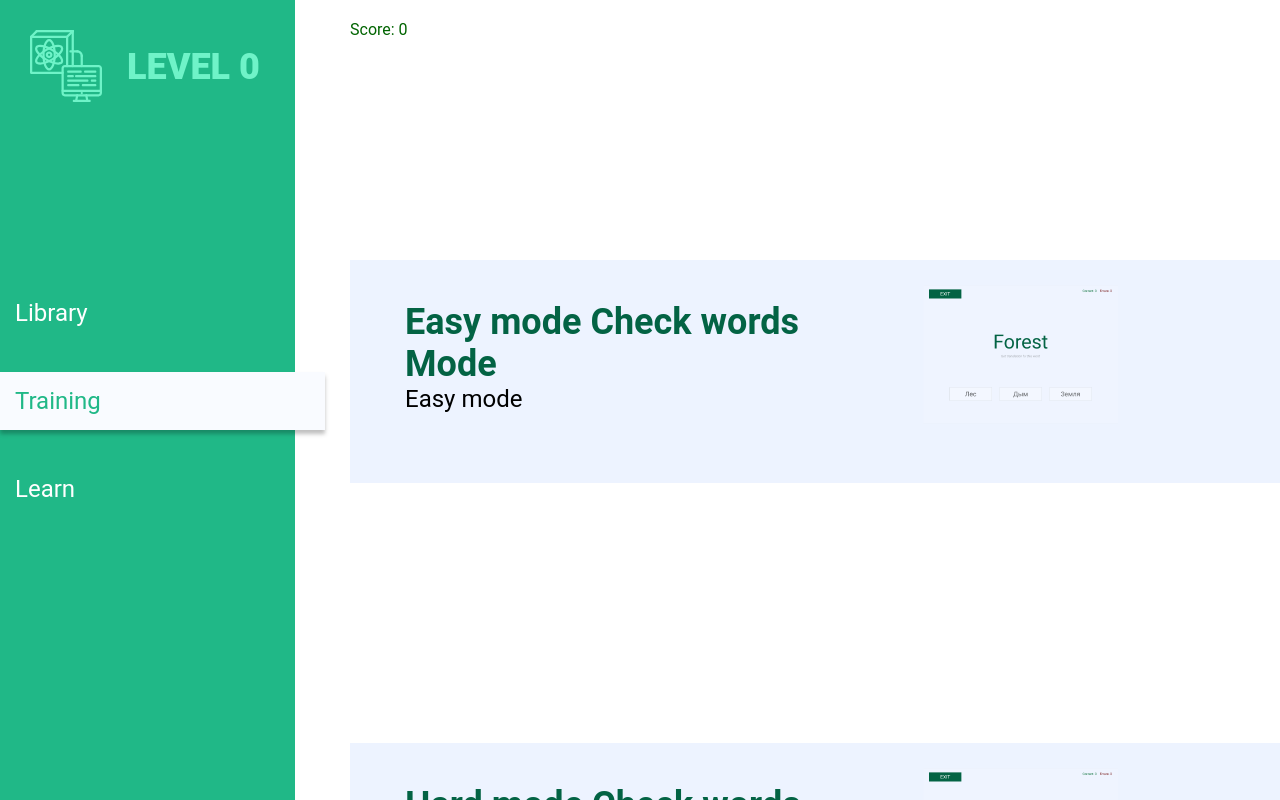
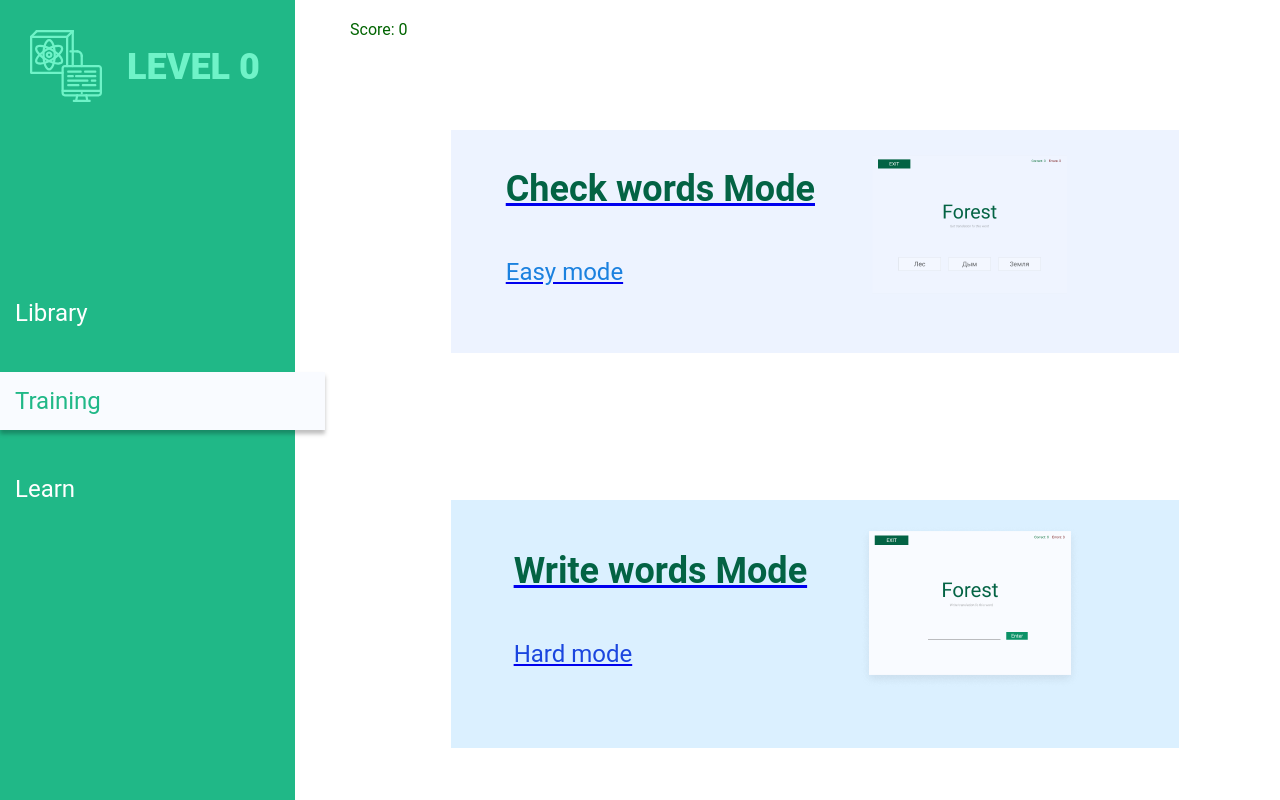
Before and after one commit to Slv97/English_APP-on-React, a React (Create React App) app in the folder english-learn/: page /training in a window 1280 px wide. Shown: the top 800 px of the page. Built offline with nearby package versions, Linux system fonts and the light colour scheme.

Commit message:
Make props for Training and Mode

```diff
--- a/english-learn/src/Components/Mode.jsx
+++ b/english-learn/src/Components/Mode.jsx
@@ -1,18 +1,19 @@
 import React from "react";
-import imgModel from './../img/screenMode1.png'
+import { NavLink } from "react-router-dom";
 
 export default (props) => {
+    const modeClassName = 'mode-container ' + props.modeClassName
     return (
-        <div className='mode-page'>
-            <div className='mode-container'>
-                <div>
-                    <h2 className='mode-title'> {props.modeTitle} Check words Mode </h2>
-                    <p className='model-description easy-mode'>Easy mode</p>
-                </div>
-                <div>
-                    <img src={imgModel} alt="screenMode1" />
-                </div>
+        <NavLink to={`/training/${props.path}`}>
+        <div className={modeClassName}>
+            <div>
+                <h2 className='mode-title'> {props.modeTitle} </h2>
+                <p className='model-description'>{props.modeDescription}</p>
+             </div>
+             <div>
+                <img src={props.imgMode} alt="" />
             </div>
         </div>
+        </NavLink>
     )
 }
--- a/english-learn/src/Components/Page.jsx
+++ b/english-learn/src/Components/Page.jsx
@@ -134,4 +134,4 @@ class Page extends React.Component {
 
 export default Page
 
-//09-33
+//18-52
--- a/english-learn/src/Components/Training.jsx
+++ b/english-learn/src/Components/Training.jsx
@@ -1,10 +1,13 @@
 import React, {useEffect} from 'react';
-import imgModel from './../img/screenMode1.png'
-import Mode from './mode'
+import imgMode1 from './../img/screenMode1.png'
+import imgMode2 from './../img/screenMode2.png'
+import Mode from './Mode'
 
 const Training = () => {
     const modeClassName = ['easy-mode', 'hard-mode']
-    const modeTitle = ['Easy mode', 'Hard mode']
+    const modeTitle = ['Check words Mode', 'Write words Mode']
+    const modeDescription = ['Easy mode', 'Hard mode']
+    const path = ['check-mode', 'write-mode']
     useEffect( () => {
         return () => {
 
@@ -14,9 +17,15 @@ const Training = () => {
         <div className='mode-page'>
             <Mode modeClassName={modeClassName[0]}
                   modeTitle={modeTitle[0]}
+                  modeDescription={modeDescription[0]}
+                  imgMode={imgMode1}
+                  path={path[0]}
             />
             <Mode modeClassName={modeClassName[1]}
                   modeTitle={modeTitle[1]}
+                  modeDescription={modeDescription[1]}
+                  imgMode={imgMode2}
+                  path={path[1]}
             />
         </div>
 
```
